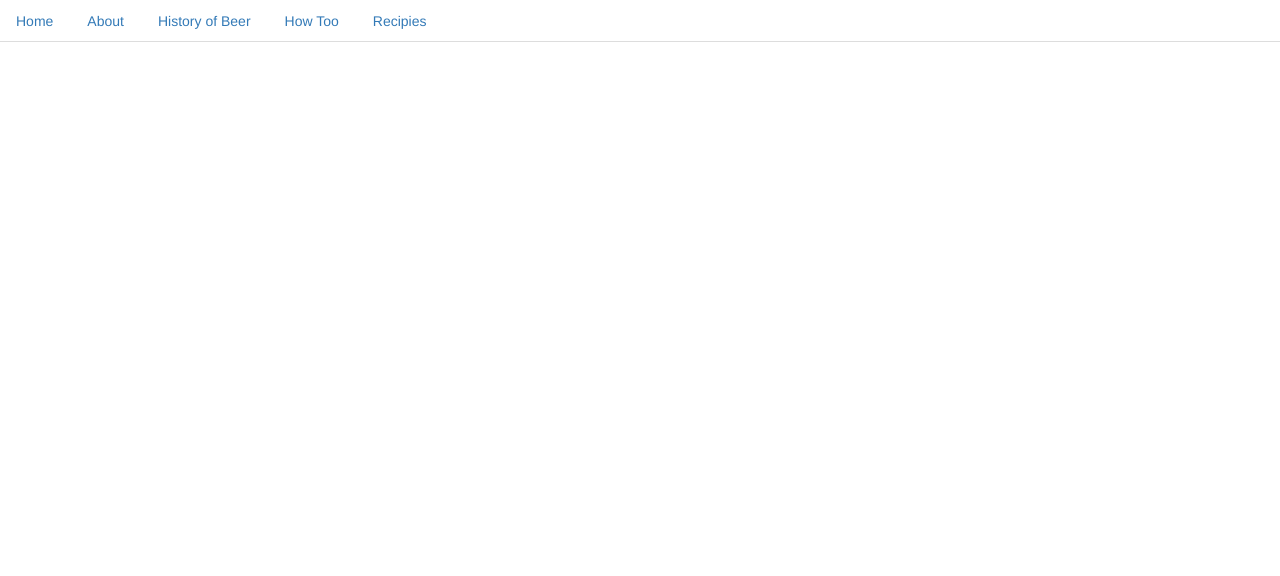
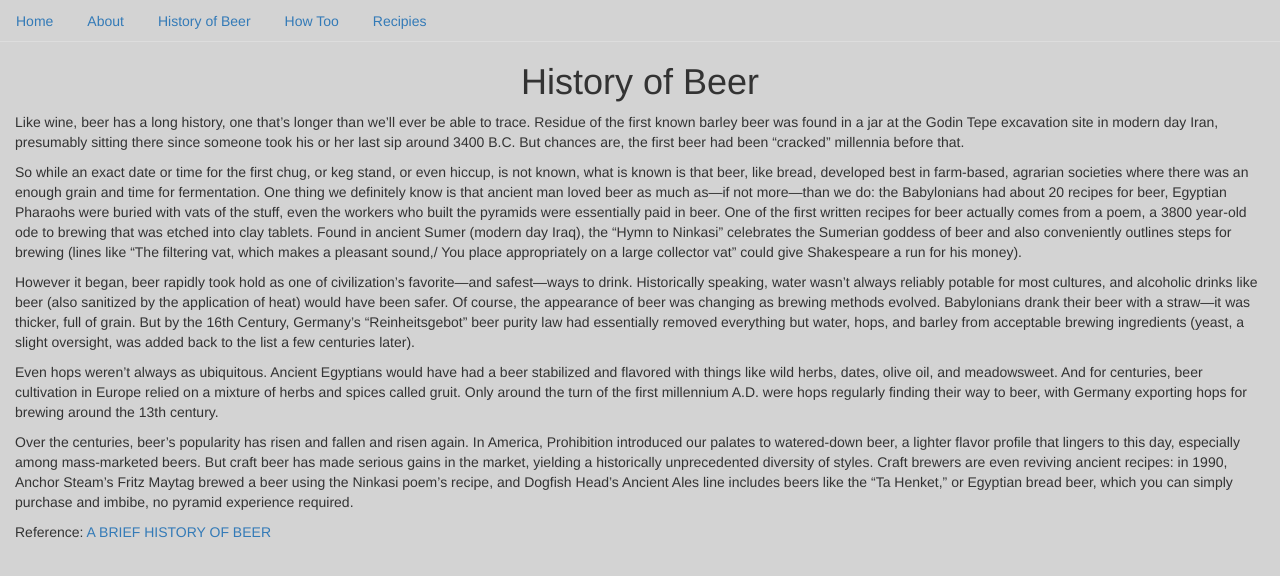
Before and after one commit to nikolaizemlin/Project_3_Group, a React (Create React App) app: page /History in a window 1280 px wide. Shown: the top 576 px of the page. Built offline with nearby package versions, Linux system fonts and the light colour scheme.

Commit message:
changed files names around

```diff
--- a/src/App.js
+++ b/src/App.js
@@ -3,8 +3,8 @@ import { BrowserRouter as Router, Route } from "react-router-dom";
 import NavTabs from "./components/NavTabs";
 import Home from "./components/pages/Home";
 import About from "./components/pages/About";
-import Blog from "./components/pages/blog";
-import Contact from "./components/pages/Contact";
+import History from "./components/pages/History";
+import howtoo from "./components/pages/howtoo";
 import Learn from "./components/pages/Learn";
 // import formInstance from "./components/pages/formInstance";
 
@@ -14,8 +14,8 @@ const App = () => (
       <NavTabs />
       <Route exact path="/" component={Home} />
       <Route exact path="/about" component={About} />
-      <Route exact path="/blog" component={Blog} />
-      <Route path="/contact" component={Contact} />
+      <Route exact path="/History" component={History} />
+      <Route path="/howtoo" component={howtoo} />
       <Route path="/learn" component={Learn} />
     </div>
   </Router>
--- a/src/components/NavTabs.js
+++ b/src/components/NavTabs.js
@@ -1,5 +1,6 @@
 import React from "react";
 import { Link } from "react-router-dom";
+
 
 const NavTabs = () => (
   <ul className="nav nav-tabs">
@@ -25,9 +26,9 @@ const NavTabs = () => (
     </li>
     <li className="nav-item">
       <Link
-        to="/blog"
+        to="/History"
         className={
-          window.location.pathname === "/blog" ? "nav-link active" : "nav-link"
+          window.location.pathname === "/History" ? "nav-link active" : "nav-link"
         }
       >
         History of Beer
@@ -35,9 +36,9 @@ const NavTabs = () => (
     </li>
     <li className="nav-item">
       <Link
-        to="/contact"
+        to="/howtoo"
         className={
-          window.location.pathname === "/contact" ? "nav-link active" : "nav-link"
+          window.location.pathname === "/howtoo" ? "nav-link active" : "nav-link"
         }
       >
         How Too
--- a/src/components/pages/About.js
+++ b/src/components/pages/About.js
@@ -1,5 +1,6 @@
 import React from "react";
 import { Carousel, Grid, Row, Col, Thumbnail, Button } from 'react-bootstrap';
+import '../../styles/about.css';
 
 const About = () => (
   <div>
@@ -33,7 +34,7 @@ const About = () => (
       <p>Praesent commodo cursus magna, vel scelerisque nisl consectetur.</p>
     </Carousel.Caption>
   </Carousel.Item>
-</Carousel>;
+</Carousel>
 
 <Grid>
   <Row>
@@ -80,7 +81,7 @@ const About = () => (
       </Thumbnail>
     </Col>
   </Row>
-</Grid>;
+</Grid>
   </div>
 );
 
--- a/src/components/pages/History.css
+++ /dev/null
@@ -1,6 +0,0 @@
-.History {
-    margin-left: 10px;
-    margin-right: 10px;
-    background-color: gray;
-
-};
--- a/src/components/pages/Blog.js
+++ b/src/components/pages/History.js
@@ -1,7 +1,7 @@
 
 
 import React from 'react';
-import './History.css';
+
 
  const History=() => (
      <div>
@@ -44,7 +44,7 @@ import './History.css';
         </p>
 
 
-<p>Reference: <a href="https://vinepair.com/beer-101/a-brief-history-of-beer/">A BRIEF HISTORY OF BEER</a></p>
+<p>Reference: <a href="https://vinepair.com/beer-101/a-brief-history-of-beer/" target="_blank">A BRIEF HISTORY OF BEER</a></p>
      </div>
 )
  export default History;
--- a/src/components/pages/Home.js
+++ b/src/components/pages/Home.js
@@ -37,6 +37,10 @@ const Home = () => (
 </Form>;
 
   </div>
+
+
+
+
 );
 
 export default Home;
--- a/src/components/pages/Contact.js
+++ b/src/components/pages/howtoo.js
@@ -2,7 +2,7 @@ import React from "react";
 import { Link, Route } from "react-router-dom";
 
 
-const Contact = props => (
+const HowToobrew = props => (
       <div>
             <h1>How to Make your Own Beer</h1>
           <p>Through out this section we will show you how to make your own beer. The biggest items is to make sure that all of your equipment is sanatized</p>
@@ -71,4 +71,4 @@ const Contact = props => (
 
 );
 
-export default Contact;
+export default HowToobrew;
--- /dev/null
+++ b/src/styles/about.css
@@ -0,0 +1,8 @@
+body {
+    background-color: lightgray;
+
+}
+p {
+    margin-left: 15px;
+    margin-right: 15px;
+}
```
